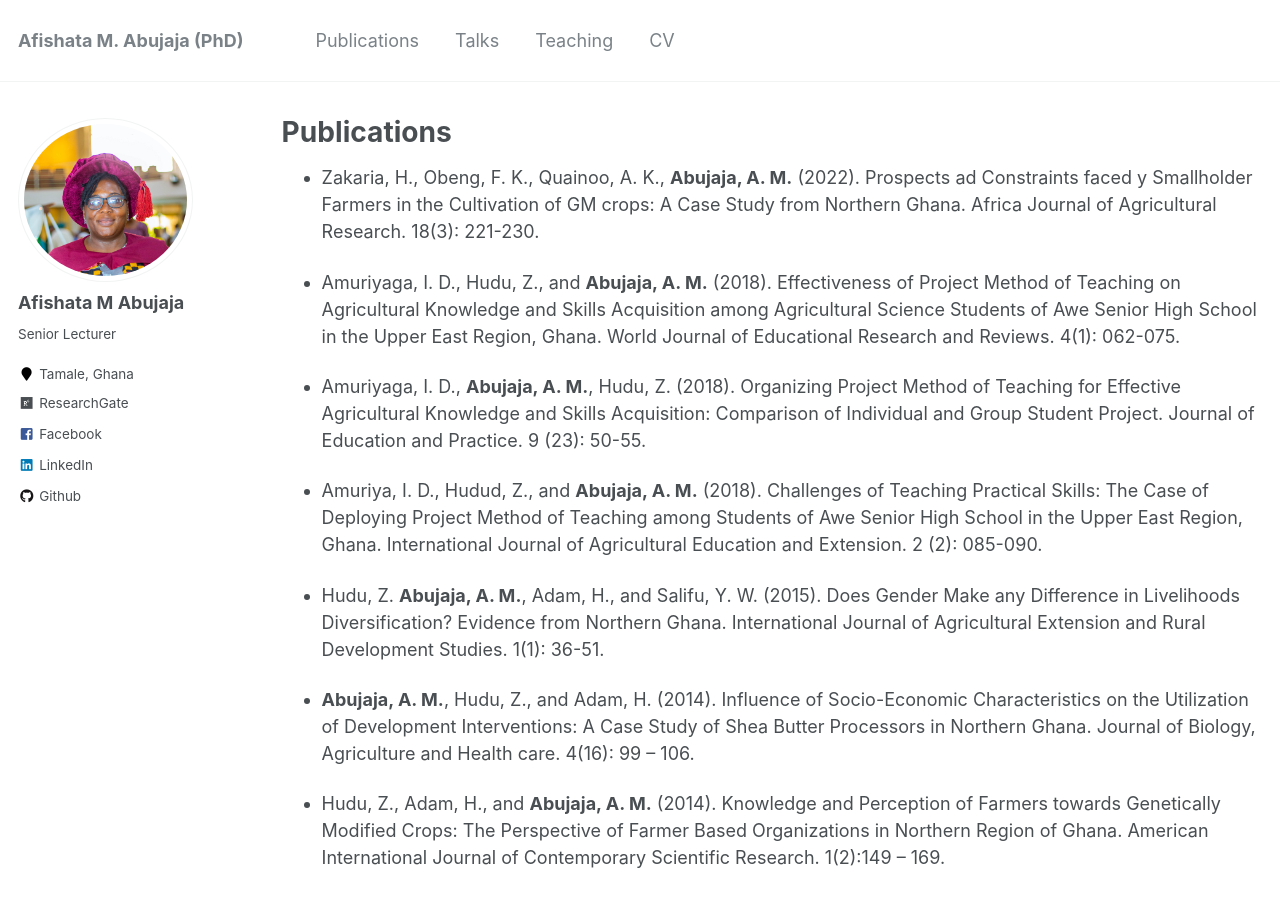
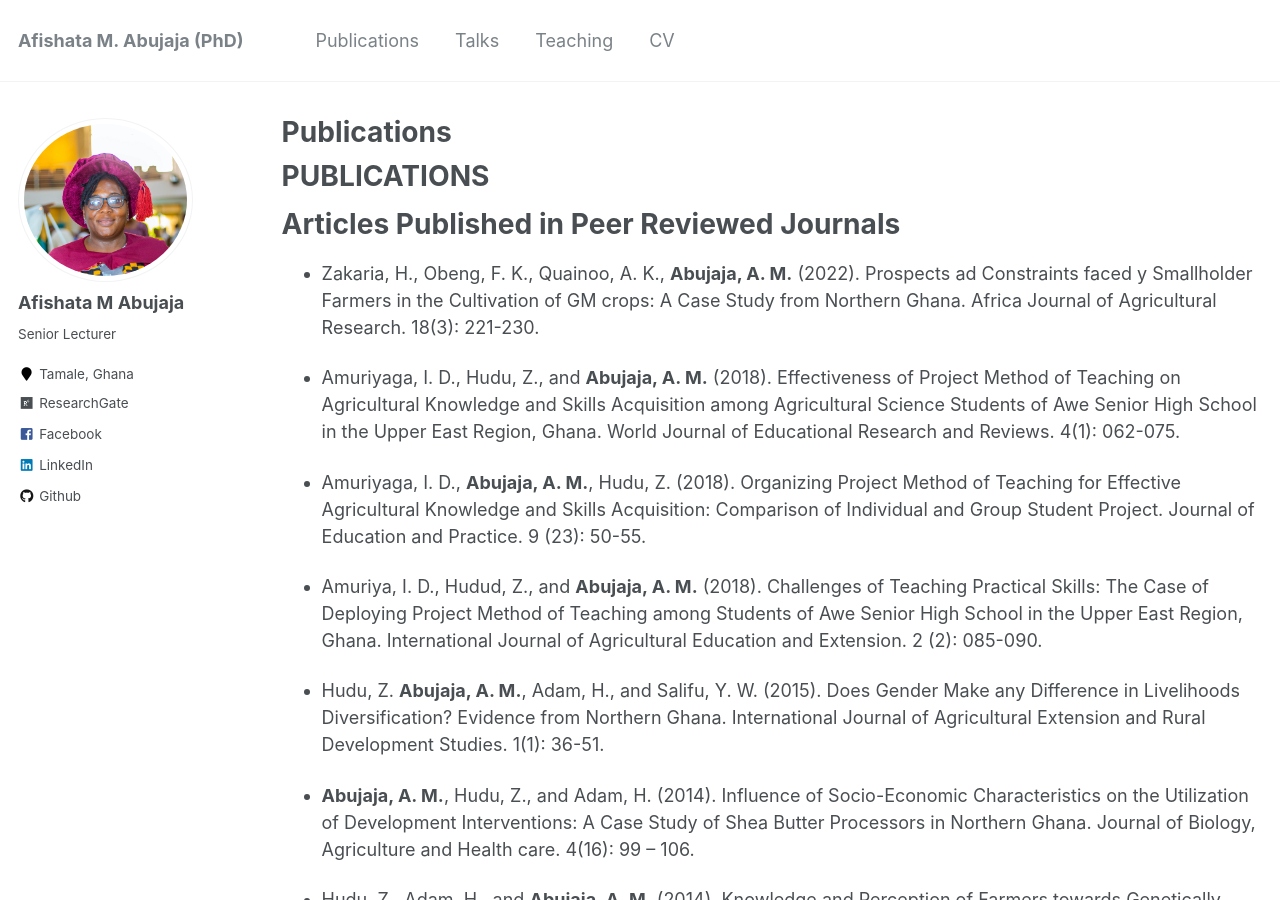
Before and after one commit to Abujaja93/abujaja, a Jekyll site: the page built from _pages/publications.md, in a window 1280 px wide and 900 px high. Built offline with Jekyll 4.4.1, drawn with Linux system fonts in a browser that asks for light colours.

Commit message:
Update publications.md

```diff
--- a/_pages/publications.md
+++ b/_pages/publications.md
@@ -4,6 +4,13 @@ title: "Publications"
 permalink: /publications/
 author_profile: true
 ---
+
+
+PUBLICATIONS
+======
+
+
+# Articles Published in Peer Reviewed Journals
 
 * Zakaria, H., Obeng, F. K., Quainoo, A. K., **Abujaja, A. M.** (2022). Prospects ad Constraints faced y Smallholder Farmers in the Cultivation of GM crops: A Case Study from Northern Ghana. Africa Journal of Agricultural Research. 18(3): 221-230.
 
```
